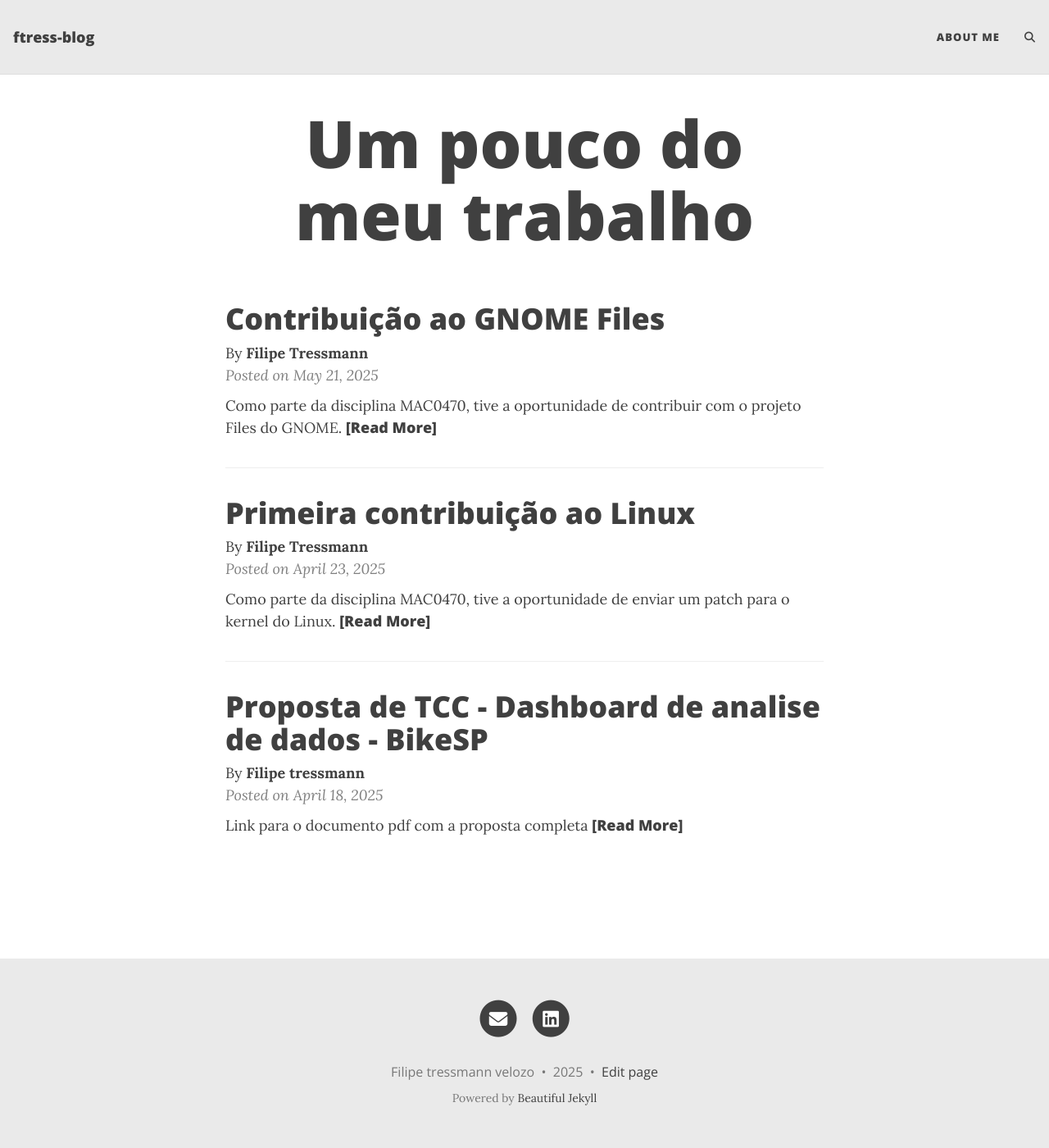
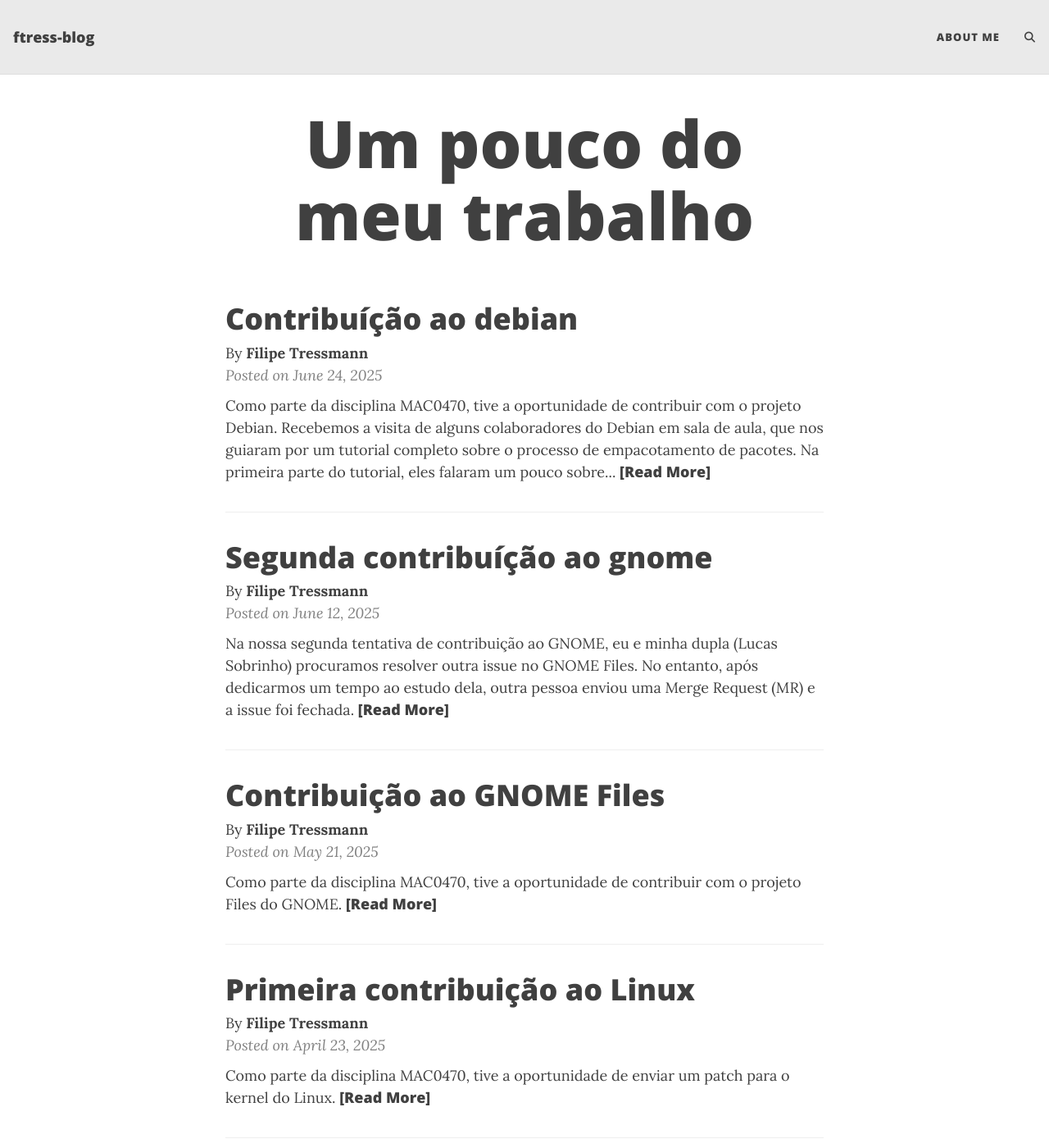
Before and after one commit to filipetressmann/filipetressmann.github.io, a Jekyll site: the page built from index.html, in a window 1280 px wide and 1400 px high. Shown: the whole window at 82% size. Built offline with Jekyll 4.4.1, drawn with Linux system fonts in a browser that asks for light colours; the list of posts is cut into pages by our own code; comment, search, counter and statistics services are not loaded; some of the changed text lies outside the part shown.

Commit message:
Add final posts for mac0470

````diff
--- /dev/null
+++ b/_posts/2025-04-22-linux-config.md
@@ -0,0 +1,13 @@
+---
+layout: post
+title: Configurando o ambiente para contribuir com o kernel
+comments: true
+mathjax: true
+author: Filipe Tressmann
+---
+
+Como parte da disciplina MAC0470, tive a oportunidade de enviar um patch para o kernel do Linux. Entretanto, antes disso, foi necessário configurar o ambiente em um computador seguindo os passos disponíveis no site do [flusp](https://flusp.ime.usp.br/).
+
+Inicialmente, tentei configurar meu ambiente em uma instância EC2 com Amazon Linux 2 (AL2). Contudo, rapidamente me deparei com algumas dificuldades. Por exemplo, para compilar o kernel com a arquitetura ARM, eu precisava de um cross-compiler GCC. Infelizmente, não foi possível instalar essa dependência diretamente via yum no AL2, o que me obrigaria a compilar o cross-compiler do zero. Devido a essa e outras incompatibilidades, decidi não prosseguir com o AL2.
+
+Mudei então para o Windows Subsystem for Linux (WSL), que se mostrou uma solução muito mais viável. Com o WSL, consegui executar todos os tutoriais do FLUSP sem problemas e, finalmente, tive sucesso no envio do meu patch para o kernel do Linux.
--- a/_posts/2025-04-23-linux-patch.md
+++ b/_posts/2025-04-23-linux-patch.md
@@ -75,3 +75,7 @@ static int  ads124s_read_channel(struct iio_dev *indio_dev, struct iio_chan_spec
        return IIO_VAL_INT;
 }
 ```
+
+Após alguns dias, recebi o feedback do mantenedor do kernel. Ele identificou alguns problemas no patch, incluindo a remoção de um mutex que eu considerava redundante. Além disso, o mantenedor apontou outras questões no driver que poderíamos abordar na segunda revisão do patch.
+
+No entanto, devido à complexidade das mudanças sugeridas e à dificuldade em conciliar essa tarefa com outras atividades, optei por não enviar uma segunda revisão do patch naquele momento.
--- a/_posts/2025-05-21-gnome-files.md
+++ b/_posts/2025-05-21-gnome-files.md
@@ -21,3 +21,7 @@ Depois de entender como as *callbacks* se relacionavam, parti para a implementa
 Com a implementação finalizada, o processo de envio da *Merge Request* (MR) foi relativamente simples: criei um *fork* do projeto, subi minhas alterações e segui os passos da interface do GitLab.
 
 Você pode conferir minha MR [aqui](https://gitlab.gnome.org/GNOME/nautilus/-/merge_requests/1752)
+
+pós receber o feedback inicial, enviei uma segunda revisão do meu patch. No entanto, um segundo mantenedor entrou na discussão e sugeriu algumas mudanças importantes na forma como as callbacks estavam sendo chamadas.
+
+Para minha surpresa, ele também notou que o bug que eu estava corrigindo afetava o recurso de "redo" e que a minha solução deveria abranger essa parte. Como implementar o suporte ao "redo" significaria duplicar o esforço de desenvolvimento, acabei despriorizando o envio de uma terceira revisão até o momento.
--- /dev/null
+++ b/_posts/2025-06-12-gnome-segunda.md
@@ -0,0 +1,11 @@
+---
+layout: post
+title: Segunda contribuíção ao gnome
+comments: true
+mathjax: true
+author: Filipe Tressmann
+---
+
+Na nossa segunda tentativa de contribuição ao GNOME, eu e minha dupla (Lucas Sobrinho) procuramos resolver outra issue no GNOME Files. No entanto, após dedicarmos um tempo ao estudo dela, outra pessoa enviou uma Merge Request (MR) e a issue foi fechada.
+
+Ainda assim, não desanimamos e encontramos uma issue interessante no GIMP ([#14044](https://gitlab.gnome.org/GNOME/gimp/-/issues/14044)) que é específica para macOS. Isso foi uma ótima notícia para nós, já que ambos de nós utilizamos macOS, o que facilitaria bastante o processo de depuração e testes. No momento, estamos focados em implementar a correção para esse bug.
--- /dev/null
+++ b/_posts/2025-06-24-debian-package.md
@@ -0,0 +1,11 @@
+---
+layout: post
+title: Contribuíção ao debian
+comments: true
+mathjax: true
+author: Filipe Tressmann
+---
+
+Como parte da disciplina MAC0470, tive a oportunidade de contribuir com o projeto Debian. Recebemos a visita de alguns colaboradores do Debian em sala de aula, que nos guiaram por um tutorial completo sobre o processo de empacotamento de pacotes. Na primeira parte do tutorial, eles falaram um pouco sobre filosofia do Debian, assim com as ferramentas, processos e infraestrutura usada para manter o projeto de pé.
+
+Para enviar minha contribuição, precisei de uma máquina virtual Debian. Consegui configurar a VM sem dificuldades usando QEMU no WSL. A partir daí, segui as instruções fornecidas em sala e o processo fluiu sem problemas.
````
